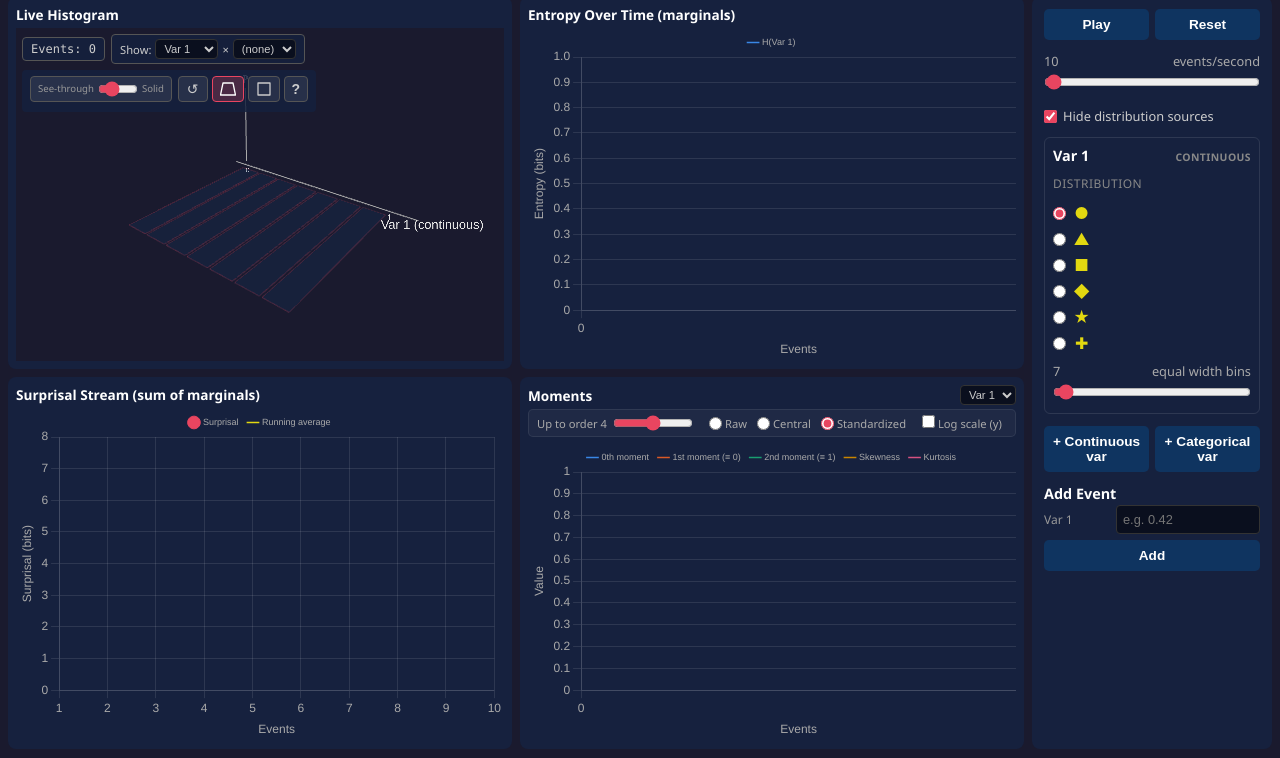
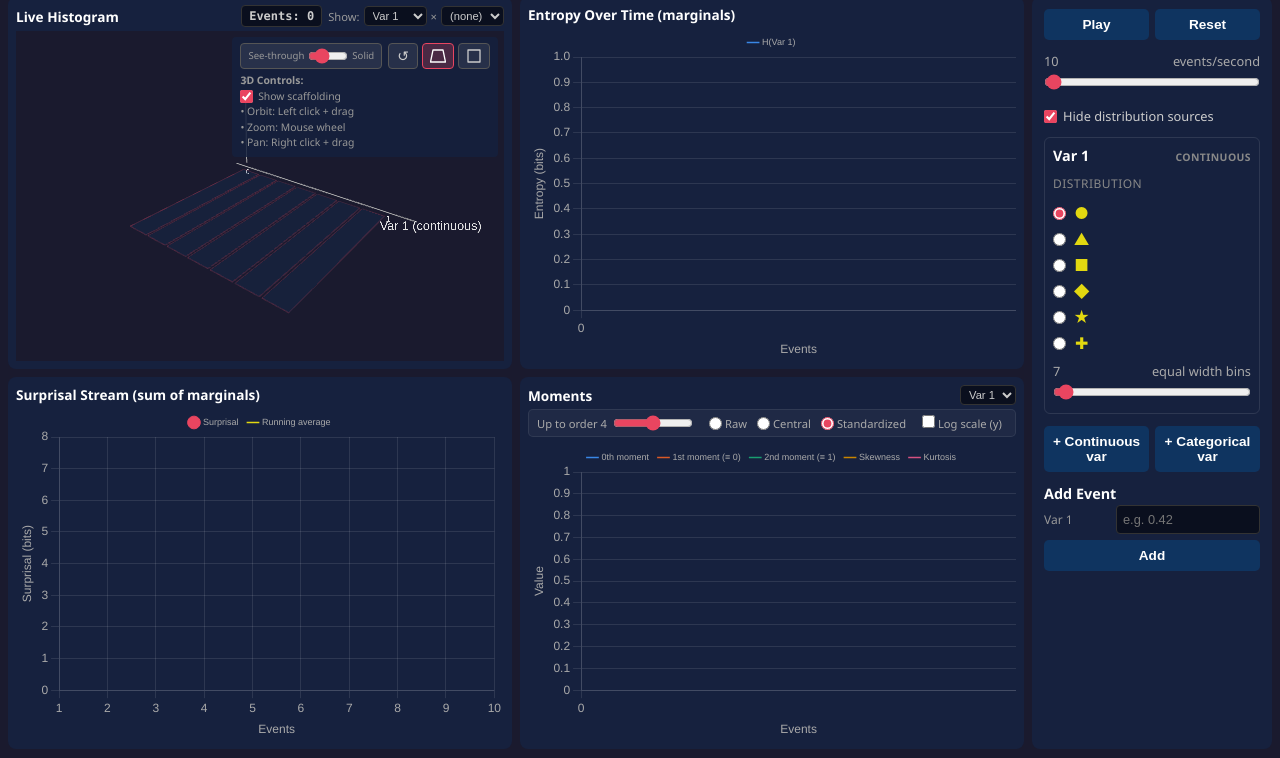
Before and after one commit to herdrick/entropy-sim, a plain HTML site: page online-updated-surprisal-distribution/index.html in a window 1280 px wide. Shown: the part 42-800 px from the top of the page. Drawn offline with nearby package versions, Linux system fonts and the light colour scheme.

Commit message:
Move event count and variable picker out of the 3D canvas overlay
Rather than wrapping/collapsing the two overlay widgets to avoid
collision, relocate the event-count badge and the "Show: A x B"
variable picker into the Live Histogram panel's title bar (the same
place the Moments panel puts its variable dropdown). The 3D-controls
box (opacity, camera buttons, scaffolding/orbit instructions) is now
the only thing overlaying the canvas, reverted to its original
always-visible form since there's nothing left to collide with.

Claude Sonnet 5

```diff
--- a/online-updated-surprisal-distribution/app.js
+++ b/online-updated-surprisal-distribution/app.js
@@ -622,11 +622,6 @@ function initHistogram() {
 
   document.getElementById('scaffolding-toggle').addEventListener('change', (e) => {
     setScaffoldingVisible(e.target.checked);
-  });
-
-  document.getElementById('controls3d-info-toggle').addEventListener('click', () => {
-    const info = document.getElementById('controls3d-info');
-    info.hidden = !info.hidden;
   });
 
   const ro = new ResizeObserver(() => {
--- a/online-updated-surprisal-distribution/index.html
+++ b/online-updated-surprisal-distribution/index.html
@@ -105,40 +105,30 @@
       height: 100%;
     }
 
-    #histogram-topbar {
+    #controls3d {
       position: absolute;
       top: 6px;
-      left: 6px;
       right: 6px;
-      display: flex;
-      justify-content: space-between;
-      align-items: flex-start;
-      flex-wrap: wrap;
-      gap: 6px;
-      z-index: 100;
-    }
-
-    #controls3d {
       background: rgba(22, 33, 62, 0.85);
       padding: 6px 8px;
       border-radius: 4px;
       font-size: 0.65rem;
       color: #999;
+      z-index: 100;
       line-height: 1.5;
     }
 
-    #histogram-topbar-left {
+    #histogram-title-controls {
       display: flex;
       align-items: center;
       gap: 6px;
-      flex-wrap: wrap;
     }
 
     #event-count-badge {
-      background: rgba(22, 33, 62, 0.9);
-      border: 1px solid #555;
+      background: #0a0f1e;
+      border: 1px solid #333;
       border-radius: 4px;
-      padding: 4px 8px;
+      padding: 3px 7px;
       font-size: 0.75rem;
       font-family: 'SF Mono', 'Consolas', monospace;
       color: #ccc;
@@ -210,14 +200,6 @@
       color: #fff;
     }
 
-    #controls3d-info {
-      margin-top: 4px;
-    }
-
-    #controls3d-info-toggle {
-      font-weight: 700;
-    }
-
     #controls3d label {
       cursor: pointer;
       display: block;
@@ -234,11 +216,9 @@
       display: flex;
       gap: 4px;
       align-items: center;
-      background: rgba(22, 33, 62, 0.9);
-      border: 1px solid #555;
-      border-radius: 4px;
-      padding: 4px 8px;
       font-size: 0.7rem;
+      font-weight: 400;
+      color: #999;
     }
 
     #histo-pair-select select {
@@ -513,11 +493,9 @@
     <div class="panels">
       <!-- Panel 1: Histogram -->
       <div class="panel">
-        <div class="panel-title">Live Histogram</div>
-        <div class="panel-body">
-          <div id="histogram-container">
-            <div id="histogram-topbar">
-              <div id="histogram-topbar-left">
+        <div class="panel-title">
+          Live Histogram
+          <div id="histogram-title-controls">
             <div id="event-count-badge">Events: 0</div>
             <div id="histo-pair-select">
               <span>Show:</span>
@@ -526,6 +504,9 @@
               <select id="histo-var-b"></select>
             </div>
           </div>
+        </div>
+        <div class="panel-body">
+          <div id="histogram-container">
             <div id="controls3d">
               <div id="controls3d-btn-row">
                 <div id="opacity-control" title="Bar transparency">
@@ -544,16 +525,12 @@
                     <rect x="2" y="2" width="12" height="12"/>
                   </svg>
                 </button>
-                  <button id="controls3d-info-toggle" class="camera-mode-btn" title="3D controls help">?</button>
               </div>
-                <div id="controls3d-info" hidden>
               <strong>3D Controls:</strong><br>
               <label><input type="checkbox" id="scaffolding-toggle" checked> Show scaffolding</label>
               &bull; Orbit: Left click + drag<br>
               &bull; Zoom: Mouse wheel<br>
               &bull; Pan: Right click + drag<br>
-                </div>
-              </div>
             </div>
           </div>
         </div>
```
Lines whose indentation alone changed are shown as unchanged.
